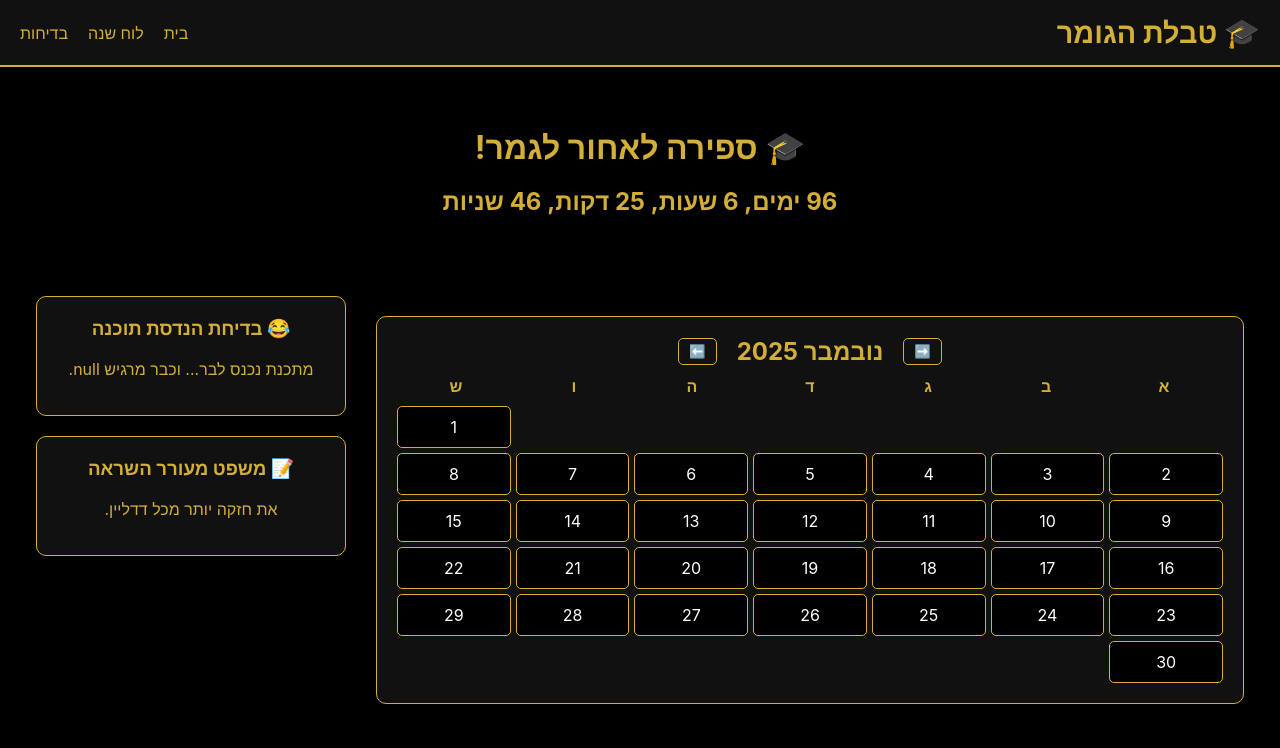
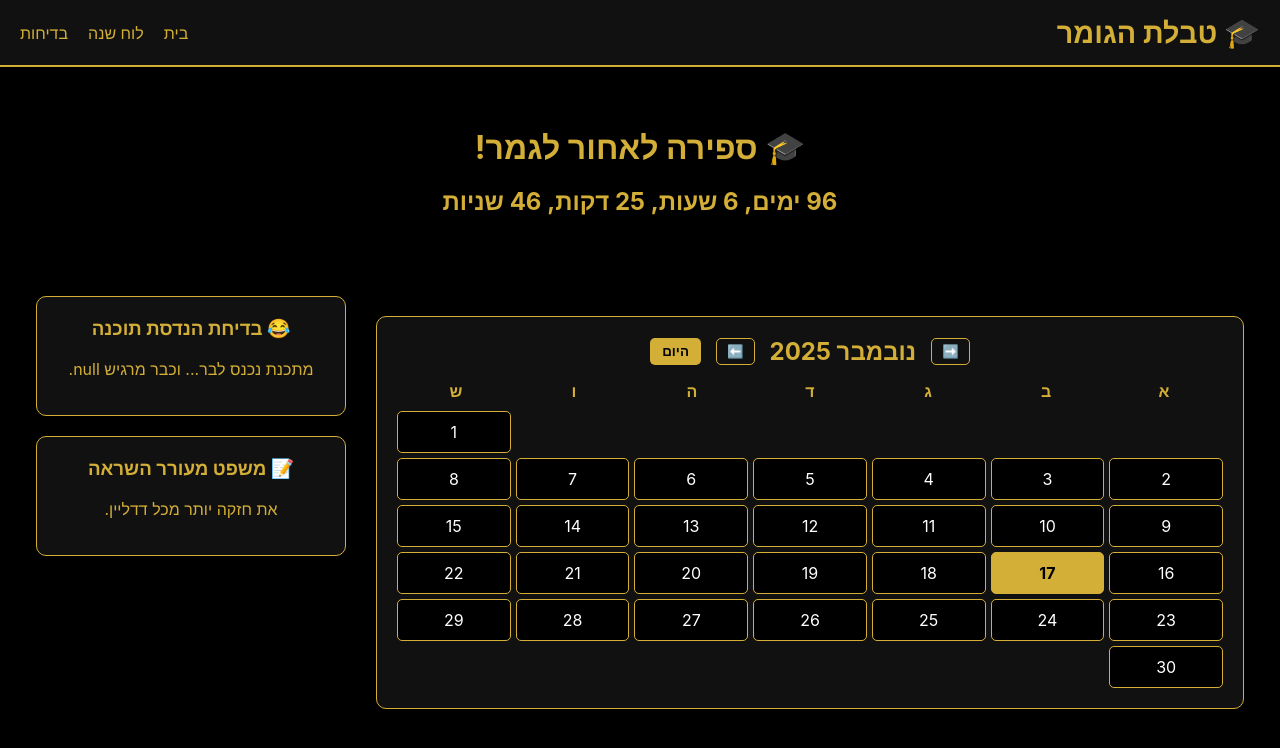
Before and after one commit to Talya2003/Hagomer, a React (Create React App) app in the folder gomeret-frontend/: page / in a window 1280 px wide. Shown: the top 748 px of the page. Built offline with nearby package versions, Linux system fonts and the light colour scheme.

Commit message:
Add "Today" button and highlight current date in CalendarGrid

```diff
--- a/gomeret-frontend/src/components/CalendarGrid.jsx
+++ b/gomeret-frontend/src/components/CalendarGrid.jsx
@@ -1,24 +1,14 @@
 import React, { useState } from "react";
 
 const CalendarGrid = () => {
-  const today = new Date();
+    const realToday = new Date();
 
-  const [year, setYear] = useState(today.getFullYear());
-  const [month, setMonth] = useState(today.getMonth());
+    const [year, setYear] = useState(realToday.getFullYear());
+    const [month, setMonth] = useState(realToday.getMonth());
 
     const monthsNames = [
-    "ינואר",
-    "פברואר",
-    "מרץ",
-    "אפריל",
-    "מאי",
-    "יוני",
-    "יולי",
-    "אוגוסט",
-    "ספטמבר",
-    "אוקטובר",
-    "נובמבר",
-    "דצמבר",
+        "ינואר", "פברואר", "מרץ", "אפריל", "מאי", "יוני",
+        "יולי", "אוגוסט", "ספטמבר", "אוקטובר", "נובמבר", "דצמבר",
     ];
 
     const daysNames = ["א", "ב", "ג", "ד", "ה", "ו", "ש"];
@@ -48,6 +38,11 @@ const CalendarGrid = () => {
         }
     };
 
+    const goToToday = () => {
+        setYear(realToday.getFullYear());
+        setMonth(realToday.getMonth());
+    };
+
     return (
         <div
             style={{
@@ -65,8 +60,9 @@ const CalendarGrid = () => {
                     display: "flex",
                     justifyContent: "center",
                     alignItems: "center",
-          gap: "20px",
-          marginBottom: "10px",
+                    gap: "15px",
+                    marginBottom: "15px",
+                    flexWrap: "wrap",
                 }}
             >
                 <button
@@ -100,6 +96,21 @@ const CalendarGrid = () => {
                 >
                     ⬅️
                 </button>
+
+                <button
+                    onClick={goToToday}
+                    style={{
+                        backgroundColor: "#D4AF37",
+                        color: "#000",
+                        border: "none",
+                        padding: "6px 12px",
+                        borderRadius: "5px",
+                        cursor: "pointer",
+                        fontWeight: "bold",
+                    }}
+                >
+                    היום
+                </button>
             </div>
 
             <div
@@ -125,20 +136,33 @@ const CalendarGrid = () => {
                     textAlign: "center",
                 }}
             >
-        {daysArray.map((day, i) => (
+                {daysArray.map((day, i) => {
+                    const isToday =
+                        day &&
+                        year === realToday.getFullYear() &&
+                        month === realToday.getMonth() &&
+                        day === realToday.getDate();
+
+                    return (
                         <div
                             key={i}
                             style={{
                                 padding: "10px 0",
                                 borderRadius: "5px",
-              backgroundColor: day ? "#000" : "transparent",
+                                backgroundColor: day
+                                    ? isToday
+                                        ? "#D4AF37"
+                                        : "#000"
+                                    : "transparent",
                                 border: day ? "1px solid #D4AF37" : "none",
-              color: "#fff",
+                                color: isToday ? "#000" : "#fff",
+                                fontWeight: isToday ? "bold" : "normal",
                             }}
                         >
                             {day}
                         </div>
-        ))}
+                    );
+                })}
             </div>
         </div>
     );
```
Lines whose indentation alone changed are shown as unchanged.
